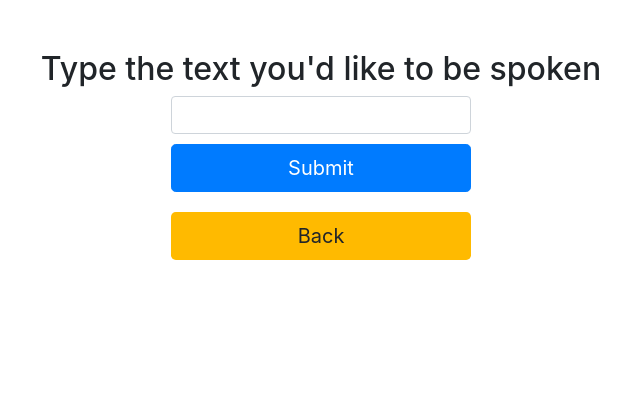
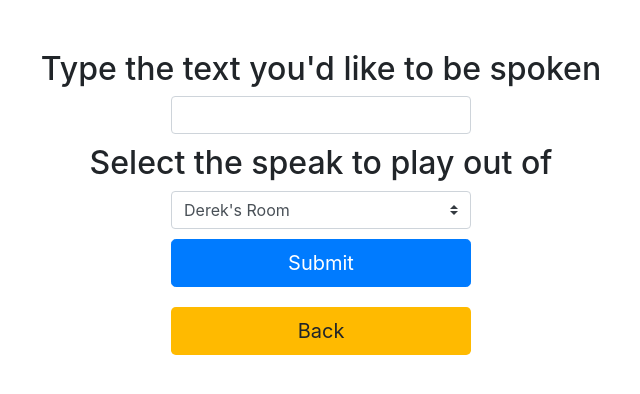
Before and after one commit to derekf55/derekfranzWebSite, a PHP site: page /text-to-speech.php in a window 1280 px wide. Shown: the top 394 px of the page, without its empty margins (319-959 px from the left). Run offline with PHP 8.4, Linux system fonts and the light colour scheme.

Commit message:
Changed tts to use google speakers

```diff
--- a/text-to-speech.php
+++ b/text-to-speech.php
@@ -45,6 +45,19 @@
         </div>
 
         <div class="d-flex justify-content-center">
+            <h2 class="my-header">Select the speak to play out of<h2>
+          </div>
+
+          <div class="d-flex justify-content-center">
+            <select class="custom-select selector ttsInput" id="Speaker" name="Speaker">
+              <option name="Speaker" value="Derek's Room">Derek's Room </option>
+              <option name="Speaker" value="Living Room ">Living Room </option>
+              <option name="Speaker" value="Sam's Room">Sam's Room </option>
+            </select>
+
+      </div>
+
+        <div class="d-flex justify-content-center">
         <button id="submit" name="submit" type="submit" class="btn btn-primary btn-lg btn-options">Submit</button>
 
         </div>
```
Also changed, not shown: php/send_text.php (+4 -3 lines).
